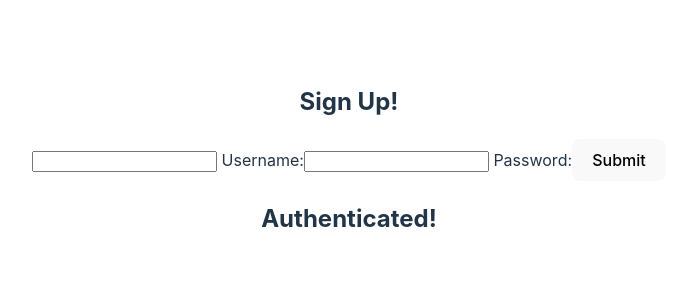
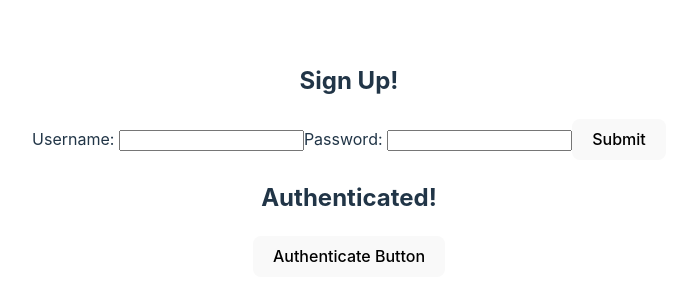
Before and after one commit to LauraKuzara/ReactForm, a React (Vite) app in the folder ReactForm/: page / in a window 1280 px wide. Shown: the part 240-540 px from the top of the page, without its empty margins (291-968 px from the left). Built offline with nearby package versions, Linux system fonts and the light colour scheme.

Commit message:
finished but API doesn't work

```diff
--- a/ReactForm/src/App.jsx
+++ b/ReactForm/src/App.jsx
@@ -1,14 +1,16 @@
-// import { useState } from 'react'
+import { useState } from 'react'
 import './App.css'
 import SignUpForm from './components/SignUpForm';
 import Authenticate from './components/Authenticate';
 
 function App() {
 
+  const [token, setToken] = useState(null);
+
   return (
     <>
-    <SignUpForm/>
-    <Authenticate/>
+    <SignUpForm token={token} setToken={setToken}/>
+    <Authenticate token={token} />
     </>
   )
   }
--- a/ReactForm/src/components/Authenticate.jsx
+++ b/ReactForm/src/components/Authenticate.jsx
@@ -1,3 +1,41 @@
-export default function Authenticate() {
-    return <h2> Authenticated!</h2>
+import { useState } from "react";
+
+export default function Authenticate({ token }) {
+    const [error, setError] = useState(null);
+    const [successMessage, setSuccessMessage] = useState(null);
+
+
+    async function handleClick() {
+        // event.preventDefault();
+        // console.log("Unicorns")
+
+        try {
+            const response = await fetch('https://fsa-jwt-practice.herokuapp.com/authenticate',
+            {
+              method: "GET",
+              headers: {
+                "Content-Type": "application/json",
+                "Authorization": `Bearer ${token}`
+              }
+            })
+            const result = await response.json();
+            setSuccessMessage(result.message)
+        }
+        catch (error) {
+            setError(error.message);
+        }
+    }
+
+    return (
+    <>
+    <div>
+    <h2> Authenticated!</h2>
+    {successMessage && <p>{successMessage}</p>}
+    {error && <p>{error}</p>}
+            <button onClick={handleClick}> Authenticate Button </button>
+
+        </div>
+
+    </>
+    )
 }
--- a/ReactForm/src/components/SignUpForm.jsx
+++ b/ReactForm/src/components/SignUpForm.jsx
@@ -2,7 +2,7 @@ import { useState } from 'react'
 
 
 
-export default function SignUpForm() {
+export default function SignUpForm(setToken) {
 
     const [username, setUserName] = useState("");
     const [password, setPassword] = useState("");
@@ -10,7 +10,7 @@ export default function SignUpForm() {
 
     async function handleSubmit(event) {
         event.preventDefault();
-        console.log("Unicorns")
+        // console.log("Unicorns")
 
         try {
             const response = await fetch('https://fsa-jwt-practice.herokuapp.com/signup',
@@ -25,7 +25,7 @@ export default function SignUpForm() {
             })
             })
             const result = await response.json();
-            console.log(result);
+            setToken(result.token)
         }
         catch (error) {
             setError(error.message);
@@ -40,10 +40,10 @@ export default function SignUpForm() {
 
     <form onSubmit={handleSubmit}>
         <label>
-            <input value= {username} onChange={(event) => setUserName(event.target.value)}/> Username:
+        Username: <input value= {username} onChange={(event) => setUserName(event.target.value)}/>
         </label>
         <label>
-            <input value = {password} onChange={(event) => setPassword(event.target.value)}/> Password:
+        Password: <input value = {password} onChange={(event) => setPassword(event.target.value)}/>
         </label>
         <label>
         <button> Submit</button>
```
